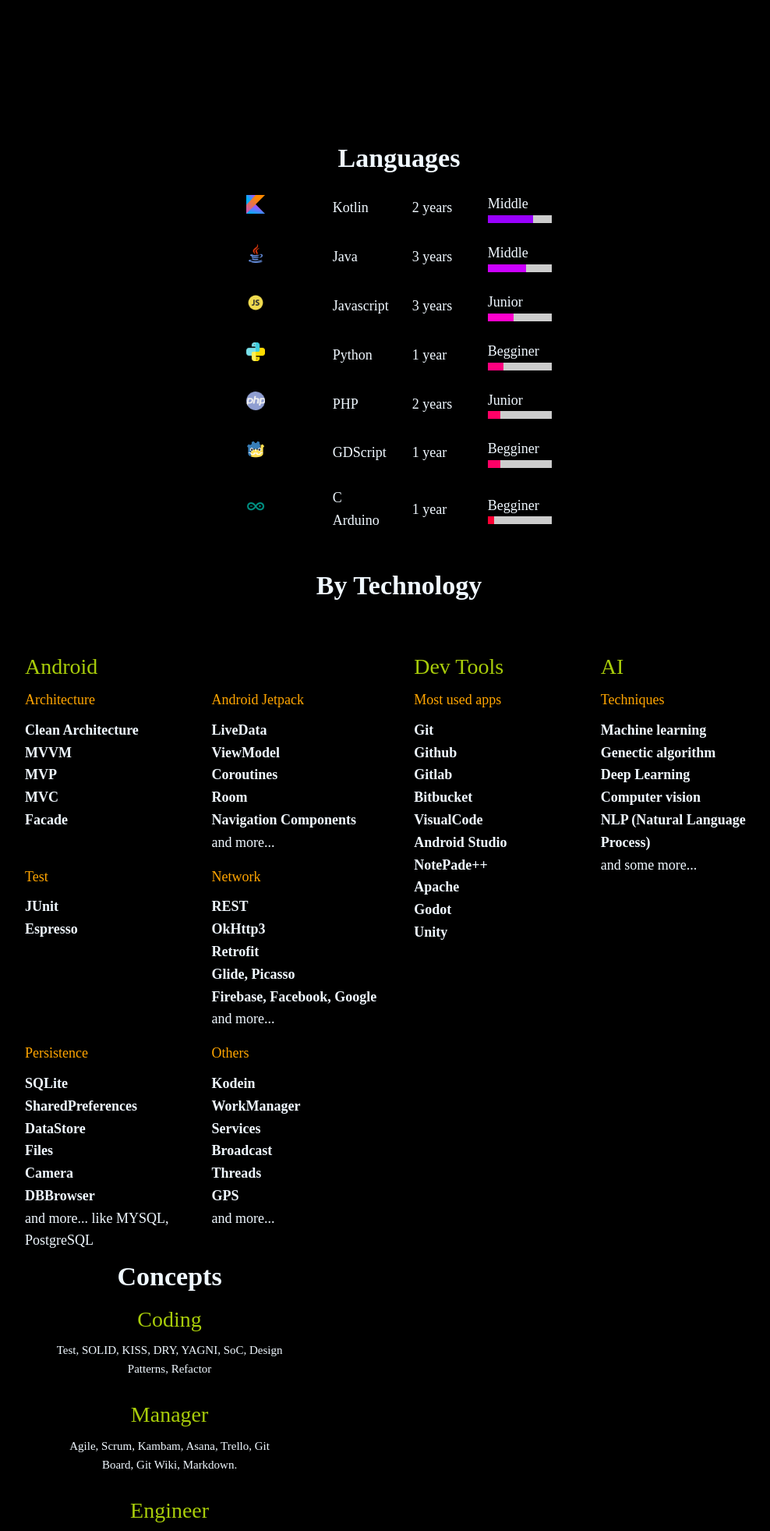
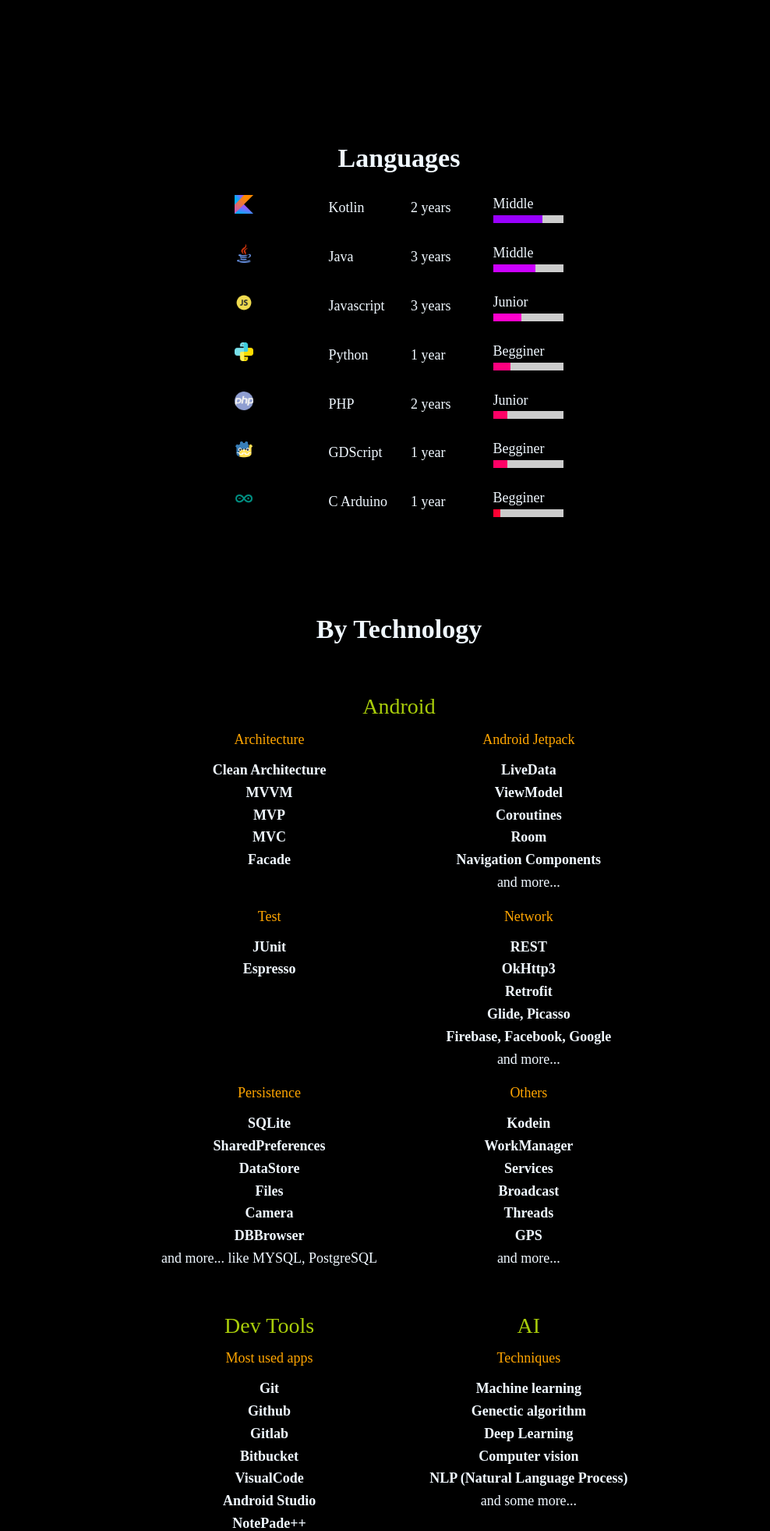
Before and after one commit to willigro/PortfolioWebPage, a PHP site: page /home.php in a window 1280 px wide. Shown: the part 824-2787 px from the top of the page at 78% size, without its empty margins (128-1116 px from the left). Run offline with PHP 8.4, Linux system fonts and the light colour scheme; some web fonts are replaced.

Commit message:
Change skills structure

```diff
--- a/dist/css/main.css
+++ b/dist/css/main.css
@@ -288,6 +288,8 @@ SKILLS
 
 .skills-section {
     /* todo: implement me or remove me */
+    min-width: 50%;
+    margin-bottom: 75px;
 }
 
 
--- a/home.php
+++ b/home.php
@@ -178,7 +178,7 @@
               Languages
             </p>
 
-            <table>
+            <table id="table-languages" style="justify-content: center; margin-left: auto; margin-right: auto;">
               <?php
               $languages = getLanguages();
               for ($i = 0; $i < count($languages); $i++) {
@@ -195,7 +195,7 @@
                 <td style='width:25%'>
                   " . $obj->nivel . "
                   <div style='background-color: rgba(255, 255, 255, 0.8); width: 100%'>
-                    <div style='background-color: " . $obj->nivelPercentColor() . "; height:10px;width:" . $obj->nivelPercent . "%'></div>
+                    <div id='" . preg_replace('/\s+/', '_', $obj->name) . "' style='background-color: " . $obj->nivelPercentColor() . "; height:10px; width: 0%' data-percente='" . $obj->nivelPercent . "'></div>
                   </div>
                 </td>
 
@@ -207,8 +207,8 @@
         </div>
       </div>
 
-      <div class="container">
-        <div class="row p-content-small">
+      <div class="container-larger">
+        <div class="row p-content-small center">
 
           <!-- BY TECHNOLOGY -->
           <div class="skills-section">
@@ -216,8 +216,8 @@
               By Technology
             </p>
 
-            <div class="row" style="text-align: left;">
-              <div class="six columns">
+            <div class="row">
+
               <!-- Android -->
               <p class="p-subtitle" style="margin-top: 50px">
                 Android
@@ -291,9 +291,9 @@
                   <br><span style="font-weight: lighter;">and more...</span>
                 </div>
               </div>
-              </div>
 
-              <div class="six columns">
+
+              <div class="row">
                 <!-- Dev Support and AI -->
                 <div style="color: orange;margin-top: 50px">
                   <div class="six columns">
@@ -307,7 +307,6 @@
                     </p>
                   </div>
                 </div>
-
 
                 <div class="row" style="color: orange;">
                   <div class="six columns">Most used apps</div>
@@ -339,12 +338,11 @@
               </div>
             </div>
           </div>
-
-
         </div>
 
         <!-- CONCEPTS -->
-        <div class="four columns skills-section">
+        <div class="row p-content-small ">
+          <div class="skills-section">
             <p class="p-title resume">
               Concepts
             </p>
@@ -380,6 +378,7 @@
             <p>
               Simple designer and usability
             </p>
+          </div>
         </div>
       </div>
     </div>
--- a/js/pages/home.js
+++ b/js/pages/home.js
@@ -3,6 +3,7 @@ $(document).ready(function() {
     const MY_TEAM_MOVE_ANIMATION_DELAY = 700
     const MY_TEAM_MOVE_ANIMATION_DELAY_FAST = 500
     const MY_TEAM_OPACITY_ANIMATION_DELAY = 500
+    var languagesDone = false
 
     function initAndroid() {
         // handleContentHeader()
@@ -81,10 +82,45 @@ $(document).ready(function() {
 
         $(window).scroll(function() {
             handleMenuSectionsSelection(sections)
+
+            if (!languagesDone && this.scrollY > $("#skills").position().top / 2) {
+                // console.log(this.scrollY, $("#skills").position().top)
+                handleLanguages();
+            }
         });
 
         $("#menu-option-sections-home").show()
     }
 
+    function handleLanguages() {
+        languagesDone = true
+        $("#table-languages").ready(function() {
+            $("#table-languages > tbody > tr").each(function() {
+                const value = $(this).find('td').eq(1).text();
+                updateWidth("#" + value.replace(/\s/g, '_'))
+            });
+        });
+    }
+
+    /**
+     * OK - less delay
+     * start when sections is shown
+     * do one time
+     * if have space replace to hiffen
+     *
+     */
+    function updateWidth(element) {
+        var current = 1
+        const goalNumber = $(element).data("percente")
+        var interval = setInterval(function() {
+            $(element).css({ width: current + "%" })
+
+            if (current == goalNumber) {
+                clearInterval(interval)
+            } else
+                current++
+        }, 1000 / goalNumber)
+    }
+
     initAndroid();
 })
```
Lines whose indentation alone changed are shown as unchanged.
